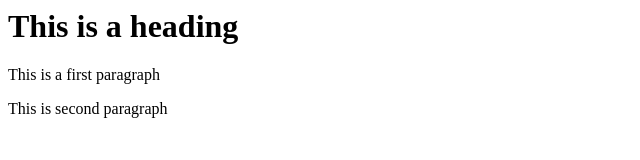
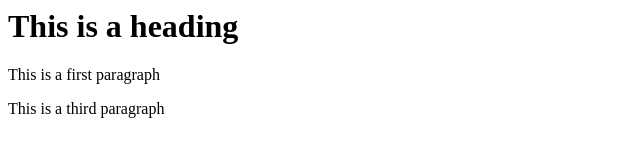
Before and after one commit to rupesh568/Test, a plain HTML site: page index.html in a window 1280 px wide. Shown: the full height of the page, 0-640 px from the left. Drawn offline with Linux system fonts and the light colour scheme.

Commit message:
edit main branch

```diff
--- a/index.html
+++ b/index.html
@@ -1,3 +1,3 @@
 <h1>This is a heading</h1>
 <p>This is a first paragraph</p>
-<p>This is second paragraph</p>
+<p>This is a third paragraph</p>
```
